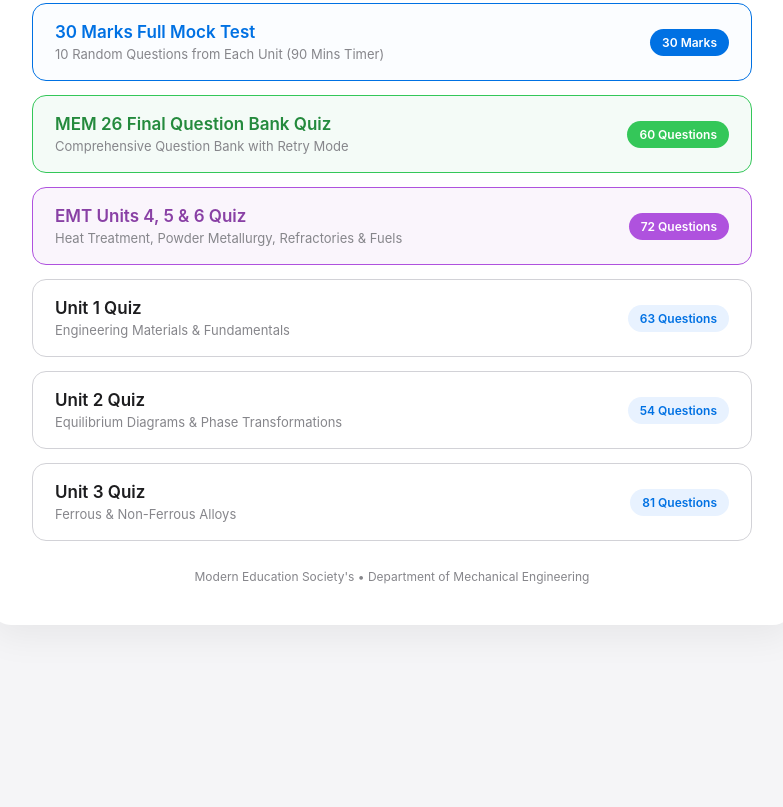
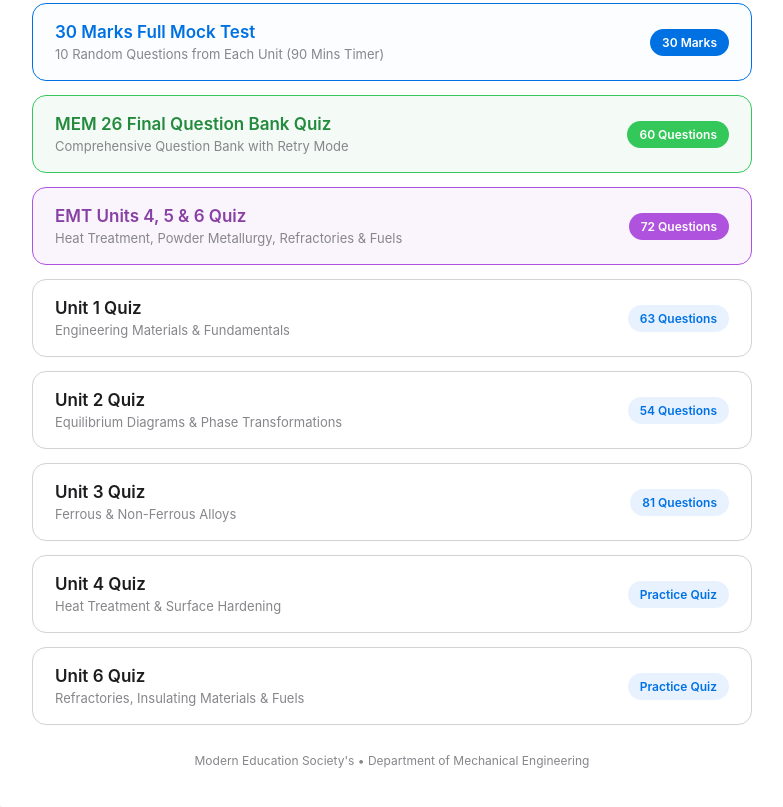
Before and after one commit to yuvraj7278/engineering-materials-quiz, a plain HTML site: page index.html in a window 1280 px wide. Shown: the part 325-1132 px from the top of the page, without its empty margins (248-1031 px from the left). Before the commit the page ends 990 px from the top, so only its background shows below. Drawn offline with Linux system fonts and the light colour scheme.

Commit message:
Update index.html

```diff
--- a/index.html
+++ b/index.html
@@ -195,6 +195,22 @@
             </div>
             <span class="badge">81 Questions</span>
         </a>
+
+        <a href="unit4.html" class="quiz-card">
+            <div class="quiz-info">
+                <h2>Unit 4 Quiz</h2>
+                <p>Heat Treatment & Surface Hardening</p>
+            </div>
+            <span class="badge">Practice Quiz</span>
+        </a>
+
+        <a href="unit6.html" class="quiz-card">
+            <div class="quiz-info">
+                <h2>Unit 6 Quiz</h2>
+                <p>Refractories, Insulating Materials & Fuels</p>
+            </div>
+            <span class="badge">Practice Quiz</span>
+        </a>
     </div>
 
     <footer class="portal-footer">
```
